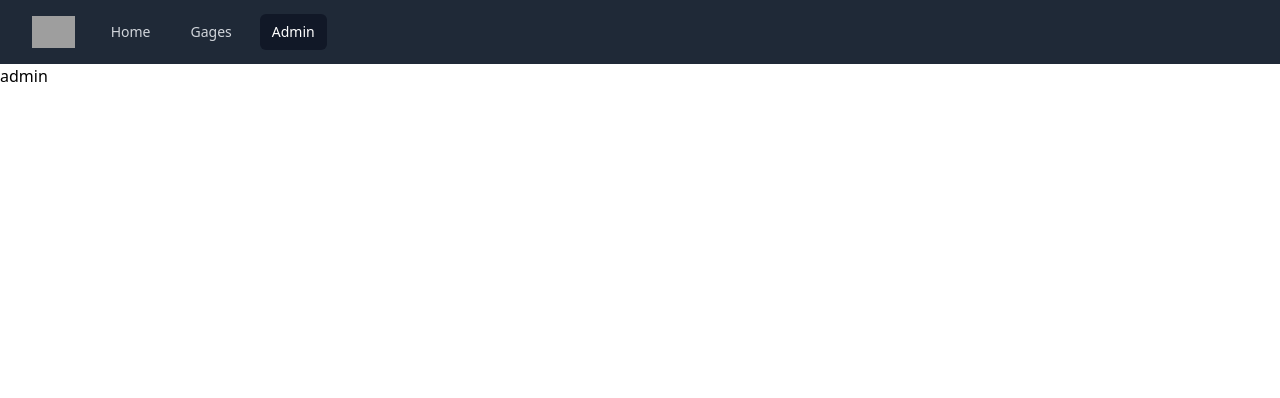
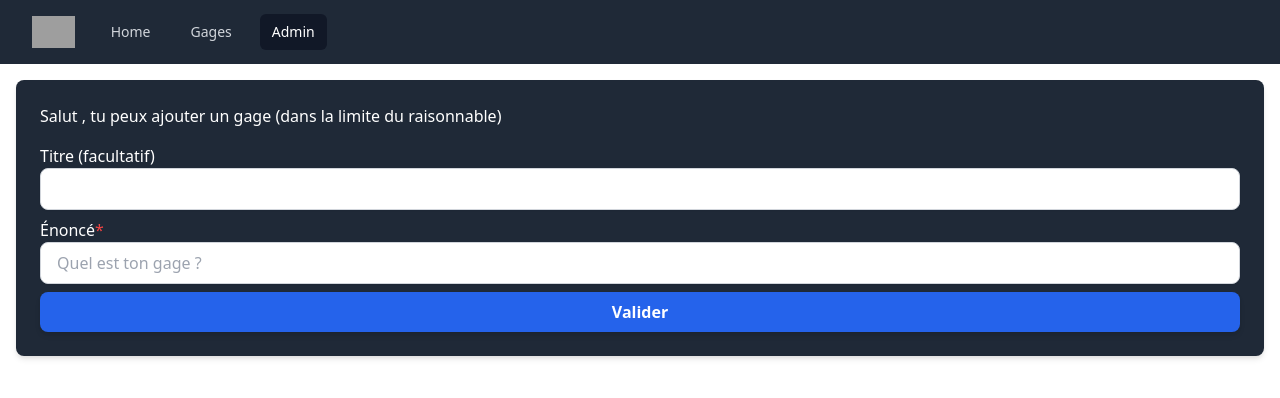
Before and after one commit to NaelFR/new-year-eve, a React (Create React App) app: page /admin in a window 1280 px wide. Shown: the top 398 px of the page. Built offline with nearby package versions, Linux system fonts and the light colour scheme; grey boxes are pictures that could not be loaded.

Commit message:
google auth

```diff
--- /dev/null
+++ b/src/components/GoogleSignInButton.js
@@ -0,0 +1,23 @@
+import { auth, googleProvider } from '../firebase';
+
+export default function GoogleSignInButton({ onClick }) {
+  return (
+    <button
+      type="button"
+      className="py-2 px-4 flex justify-center items-center  bg-red-600 hover:bg-red-700 focus:ring-red-500 focus:ring-offset-red-200 text-white w-full transition ease-in duration-200 text-center text-base font-semibold py-2 px-4 rounded-lg shadow-md focus:outline-none focus:ring-2 focus:ring-offset-2 "
+      onClick={onClick}
+    >
+      <svg
+        width="20"
+        height="20"
+        fill="currentColor"
+        className="mr-2"
+        viewBox="0 0 1792 1792"
+        xmlns="http://www.w3.org/2000/svg"
+      >
+        <path d="M896 786h725q12 67 12 128 0 217-91 387.5t-259.5 266.5-386.5 96q-157 0-299-60.5t-245-163.5-163.5-245-60.5-299 60.5-299 163.5-245 245-163.5 299-60.5q300 0 515 201l-209 201q-123-119-306-119-129 0-238.5 65t-173.5 176.5-64 243.5 64 243.5 173.5 176.5 238.5 65q87 0 160-24t120-60 82-82 51.5-87 22.5-78h-436v-264z"></path>
+      </svg>
+      Sign in with Google
+    </button>
+  );
+}
--- a/src/pages/Admin.js
+++ b/src/pages/Admin.js
@@ -1,3 +1,109 @@
+import { useState, useEffect } from 'react';
+import { auth, googleProvider, db } from '../firebase';
+import Card from '../components/Card';
+import GoogleSignInButton from '../components/GoogleSignInButton';
+
 export default function Admin() {
-    return <div>admin</div>
+  const [user, setUser] = useState({});
+  const [isLoading, setIsLoading] = useState(false);
+  const [isLoginLoading, setIsLoginLoading] = useState(false);
+
+  const login = async () => {
+    setIsLoginLoading(true);
+    try {
+      const { user } = await auth.signInWithPopup(googleProvider);
+      const { displayName: name, email, photoURL } = user;
+      setIsLoginLoading(false);
+      setUser({ name, email, photoURL });
+    } catch (e) {
+      console.error(e);
+      setIsLoginLoading(false);
+    }
+  };
+
+  const addForfeit = async () => {
+    setIsLoading(true);
+    try {
+      await db.collection('forfeits').add({
+        label: 'Test',
+        description: 'Ceci est un gage de test et non un gage de qualité',
+        creator: user.name,
+      });
+      setIsLoading(false);
+    } catch (e) {
+      console.error(e);
+      setIsLoading(false);
+    }
+  };
+
+  useEffect(() => {
+    if (auth.currentUser) {
+      const { displayName: name, email, photoURL } = auth.currentUser;
+      setUser({ name, email, photoURL });
+      console.log(name);
+    }
+  }, []);
+  return (
+    <Card className="bg-gray-800 text-white">
+      {!user && (
+        <div>
+          <p>
+            Afin de pouvoir ajouter des gages, merci de t'identifier via ton
+            compte Google
+          </p>
+          <GoogleSignInButton onClick={login} />
+        </div>
+      )}
+      {user && (
+        <div>
+          <p className="mb-4">
+            Salut {user.name}, tu peux ajouter un gage (dans la limite du
+            raisonnable)
+          </p>
+          <form action="">
+            <div className=" relative mb-2 ">
+              <label htmlFor="title">Titre (facultatif)</label>
+              <input
+                type="text"
+                className=" rounded-lg border-transparent flex-1 appearance-none border border-gray-300 w-full py-2 px-4 bg-white text-gray-700 placeholder-gray-400 shadow-sm text-base focus:outline-none focus:ring-2 focus:ring-purple-600 focus:border-transparent"
+                name="description"
+              />
+            </div>
+            <div className=" relative mb-2">
+              <label htmlFor="description">
+                Énoncé
+                <span className="required-dot text-red-500">*</span>
+              </label>
+              <input
+                type="text"
+                className=" rounded-lg border-transparent flex-1 appearance-none border border-gray-300 w-full py-2 px-4 bg-white text-gray-700 placeholder-gray-400 shadow-sm text-base focus:outline-none focus:ring-2 focus:ring-purple-600 focus:border-transparent"
+                name="description"
+                placeholder="Quel est ton gage ?"
+              />
+            </div>
+            <button
+              type="button"
+              disabled={isLoading}
+              className="disabled:opacity-50 py-2 px-4 flex justify-center items-center  bg-blue-600 hover:bg-blue-700 focus:ring-blue-500 focus:ring-offset-blue-200 text-white w-full transition ease-in duration-200 text-center text-base font-semibold py-2 px-4 rounded-lg shadow-md focus:outline-none focus:ring-2 focus:ring-offset-2 "
+              onClick={addForfeit}
+            >
+              {isLoading && (
+                <svg
+                  width="20"
+                  height="20"
+                  fill="currentColor"
+                  className="mr-2 animate-spin"
+                  viewBox="0 0 1792 1792"
+                  xmlns="http://www.w3.org/2000/svg"
+                >
+                  <path d="M526 1394q0 53-37.5 90.5t-90.5 37.5q-52 0-90-38t-38-90q0-53 37.5-90.5t90.5-37.5 90.5 37.5 37.5 90.5zm498 206q0 53-37.5 90.5t-90.5 37.5-90.5-37.5-37.5-90.5 37.5-90.5 90.5-37.5 90.5 37.5 37.5 90.5zm-704-704q0 53-37.5 90.5t-90.5 37.5-90.5-37.5-37.5-90.5 37.5-90.5 90.5-37.5 90.5 37.5 37.5 90.5zm1202 498q0 52-38 90t-90 38q-53 0-90.5-37.5t-37.5-90.5 37.5-90.5 90.5-37.5 90.5 37.5 37.5 90.5zm-964-996q0 66-47 113t-113 47-113-47-47-113 47-113 113-47 113 47 47 113zm1170 498q0 53-37.5 90.5t-90.5 37.5-90.5-37.5-37.5-90.5 37.5-90.5 90.5-37.5 90.5 37.5 37.5 90.5zm-640-704q0 80-56 136t-136 56-136-56-56-136 56-136 136-56 136 56 56 136zm530 206q0 93-66 158.5t-158 65.5q-93 0-158.5-65.5t-65.5-158.5q0-92 65.5-158t158.5-66q92 0 158 66t66 158z"></path>
+                </svg>
+              )}
+              Valider
+            </button>
+          </form>
+        </div>
+      )}
+    </Card>
+  );
 }
--- a/tailwind.config.js
+++ b/tailwind.config.js
@@ -1,11 +1,34 @@
 module.exports = {
-  purge: ['./src/**/*.{js,jsx,ts,tsx}', './public/index.html'],
-  darkMode: false, // or 'media' or 'class'
+  important: true,
+  // Active dark mode on class basis
+  darkMode: 'class',
+  i18n: {
+    locales: ['en-US'],
+    defaultLocale: 'en-US',
+  },
+  purge: {
+    content: ['./pages/**/*.tsx', './components/**/*.tsx'],
+    // These options are passed through directly to PurgeCSS
+  },
   theme: {
-    extend: {},
+    extend: {
+      backgroundImage: (theme) => ({
+        // check: "url('/icons/check.svg')",
+        // landscape: "url('/images/landscape/2.jpg')",
+      }),
+    },
   },
   variants: {
-    extend: {},
+    extend: {
+      backgroundColor: ['checked'],
+      borderColor: ['checked'],
+      inset: ['checked'],
+      zIndex: ['hover', 'active'],
+      opacity: ['disabled'],
+    },
   },
   plugins: [],
+  future: {
+    purgeLayersByDefault: true,
+  },
 };
```
Also changed, not shown: firebase.json, 1 other file (tests, documents, lock files or other folders).
